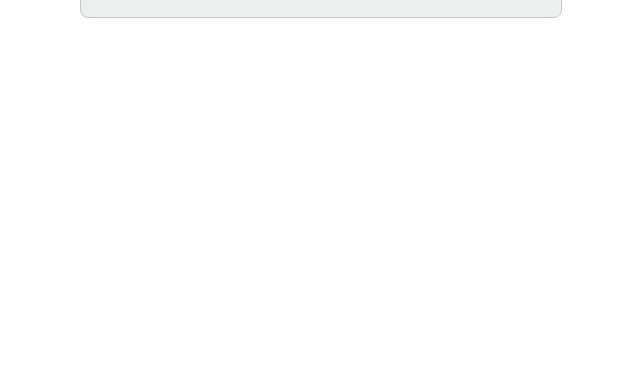
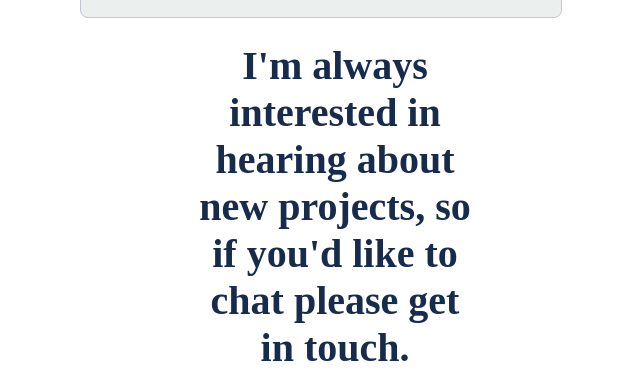
Before and after one commit to tusinahmed/protfolio-web-site, a website: page index.html in a window 1280 px wide. Shown: the part 3208-3579 px from the top of the page, without its empty margins (305-945 px from the left). Before the commit the page ends 3250 px from the top, so only its background shows below. Drawn offline with Linux system fonts and the light colour scheme.

Commit message:
Add Form into

```diff
--- a/index.html
+++ b/index.html
@@ -321,6 +321,20 @@
       <!-- Skill section end  -->
 
 
+      <!-- Form part start -->
+      <section class="full-form-part">
+        <h1 class="form-into-text">I'm always <br> interested in <br> hearing about <br> new projects, so <br> if you'd like to <br> chat please get <br> in touch. </h1>
+
+        <div>
+          <Form action="">
+
+          </Form>
+
+        </div>
+
+      </section>
+
+
 
   </body>
 </html>
--- a/style.css
+++ b/style.css
@@ -327,3 +327,10 @@
 .skill-ulall {
   list-style: none;
 }
+
+.form-into-text {
+  font-weight: 700;
+  font-size: 40px;
+  text-align: center;
+  color: #172b4d;
+}
```
